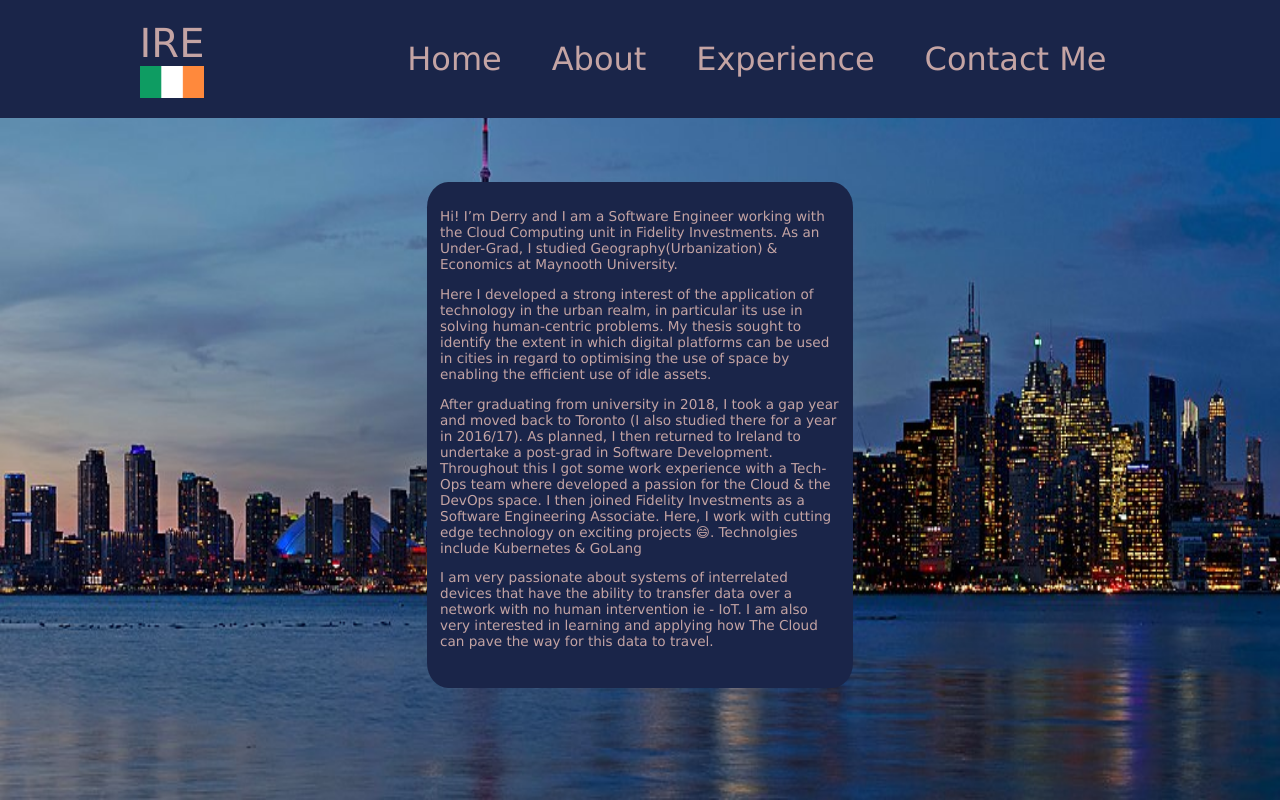
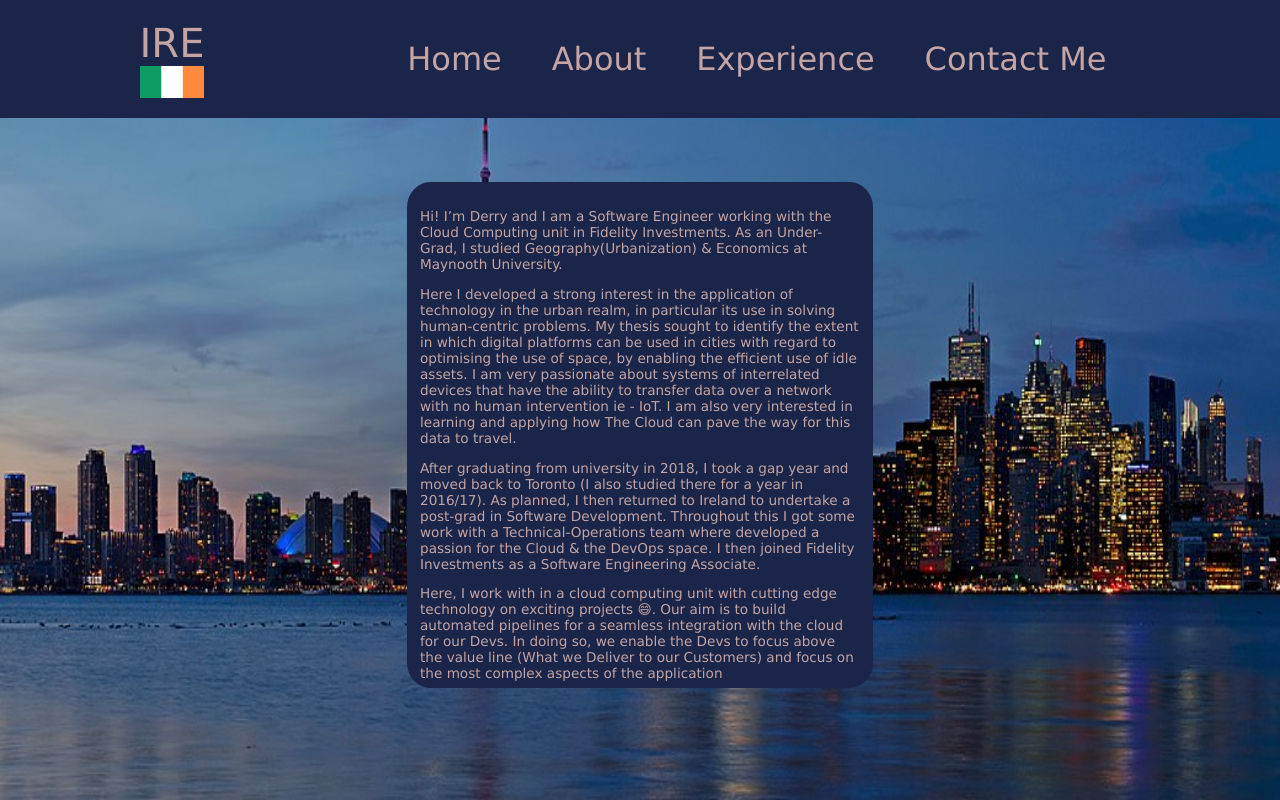
Before and after one commit to stone-monkeys/react-deploy, a React (Create React App) app: page /#/about in a window 1280 px wide. Built offline with nearby package versions, Linux system fonts and the light colour scheme.

Commit message:
adding adjustments to about text

```diff
--- a/src/About.css
+++ b/src/About.css
@@ -5,7 +5,7 @@ body {
 
 .aboutMe{
     margin: auto;
-    width: 50vmin;
+    width: 55vmin;
     height: 60vmin;
     color: rgb(196, 164, 164);
     margin-top: 5%;
--- a/src/About.js
+++ b/src/About.js
@@ -23,25 +23,30 @@ class About extends Component {
                         </p>
 
                         <p id="pone">
-                            Here I developed a strong interest of the application of technology in the urban realm,
+                            Here I developed a strong interest in the application of technology in the urban realm,
                             in particular its use in solving human-centric problems.
-                            My thesis sought to identify the extent in which digital platforms can be used in cities in regard to optimising the use of space by enabling the
-                            efficient use of idle assets.
+                            My thesis sought to identify the extent in which digital platforms can be used in cities with regard to optimising the use of space, by enabling the
+                            efficient use of idle assets.  I am very passionate about systems of interrelated devices that have the ability to transfer data over a network with no human intervention ie - IoT.
+                            I am also very interested in learning and applying how The Cloud can pave the way for this data to travel.
                         </p>
 
                         <p id="pone">
                             After graduating from university in 2018, I took a gap year and moved back to Toronto
                             (I also studied there for a year in 2016/17). As planned, I then returned to Ireland to undertake a post-grad in
-                            Software Development. Throughout this I got some work experience with a Tech-Ops team where
+                            Software Development. Throughout this I got some work with a Technical-Operations team where
                             developed a passion for the Cloud & the DevOps space.
                             I then joined Fidelity Investments as a Software Engineering Associate.
-                            Here, I work with cutting edge technology on exciting projects 😄. Technolgies include Kubernetes & GoLang
+
                         </p>
 
                         <p id="pone">
-                            I am very passionate about systems of interrelated devices that have the ability to transfer data over a network with no human intervention ie - IoT.
-                            I am also very interested in learning and applying how The Cloud can pave the way for this data to travel.
-                         </p>
+                            Here, I work with in a cloud computing unit with cutting edge technology on exciting projects 😄.
+                            Our aim is to build automated pipelines for a seamless integration with the cloud for our Devs.
+                            In doing so, we enable the Devs to focus above the value line (What we Deliver to our Customers) and
+                            focus on the most complex aspects of the application
+                        </p>
+
+
                 </div>
 
 
```
Also changed, not shown: 1 other file (tests, documents, lock files or other folders).
